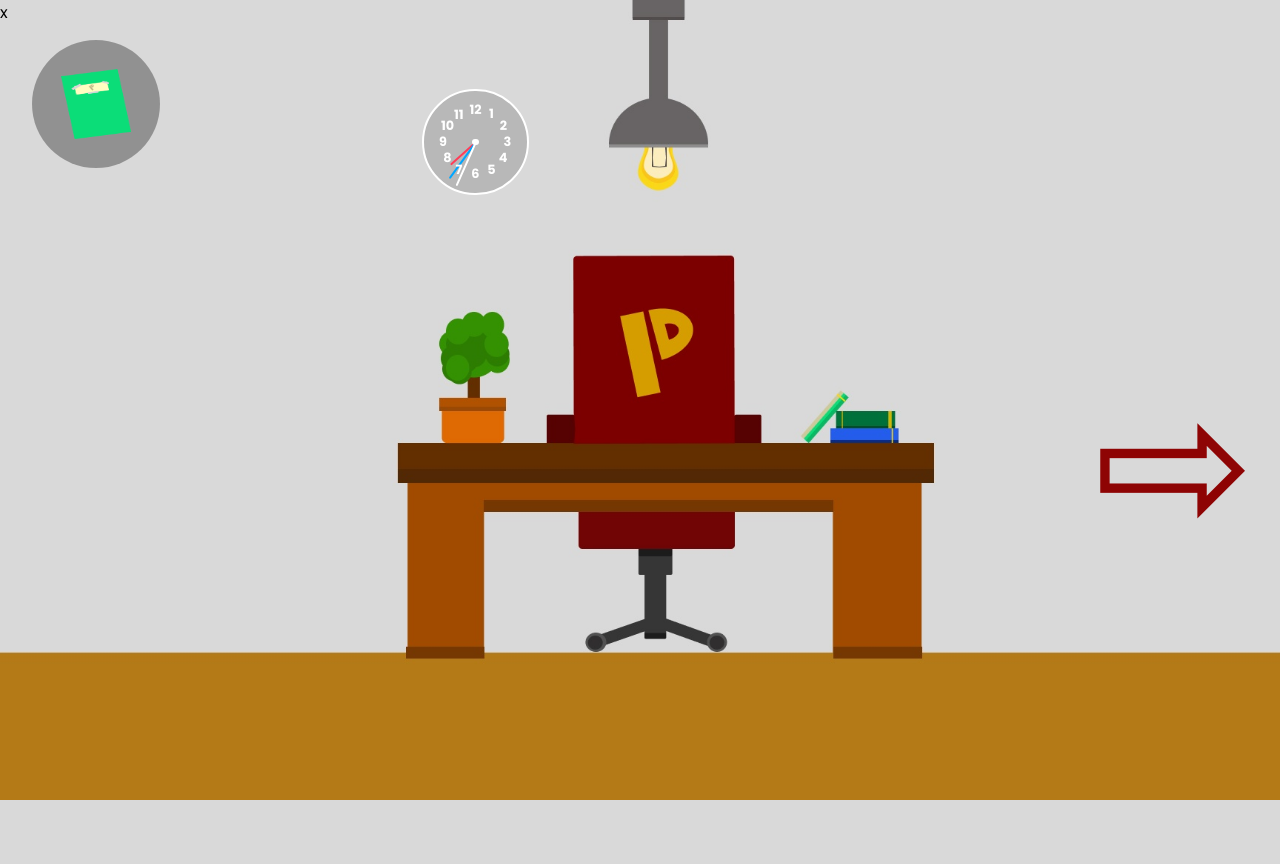
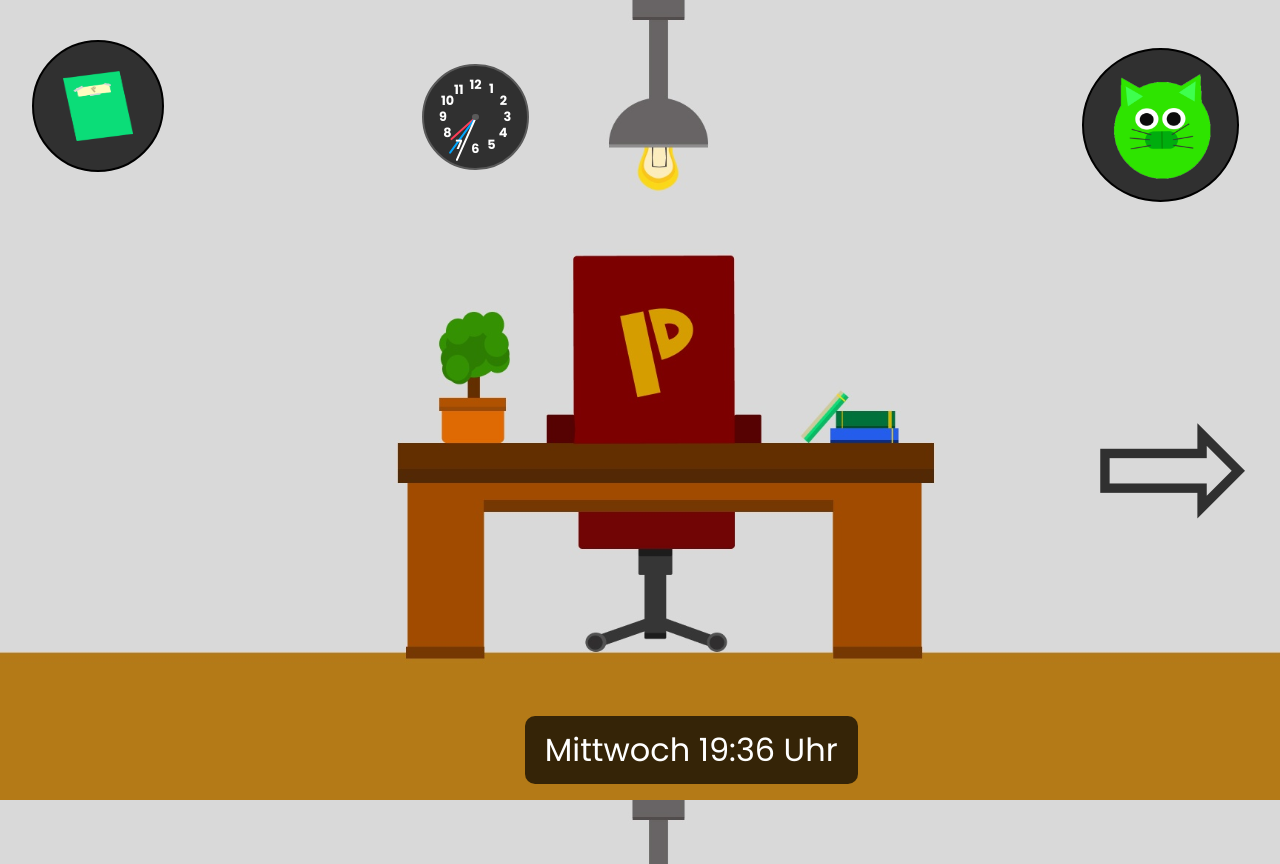
Before and after one commit to Daniel31507/Purrfect-Habits, a PHP site: page /project/html/Hauptseite.php in a window 1280 px wide. Before the commit the page ends 800 px from the top, so only its background shows below. Run offline with PHP 8.4, Linux system fonts and the light colour scheme.

Commit message:
Hauptseite funktionen erweitert | katzenstatuskopf, einheitliches styling

```diff
--- a/htdocs/project/Katzenanimationen/katzenköpfeAnimationen.html
+++ b/htdocs/project/Katzenanimationen/katzenköpfeAnimationen.html
@@ -225,9 +225,7 @@
 
     <div id="redAnim">
         <img id="redHead" src="./katzenStatusKöpfe/redHead.png" alt="">
-
         <div id="redStatusBarRight">brows</div>
-
         <div id="redStatusBarLeft">brows</div>
     </div>
 </body>
--- a/htdocs/project/css/auswahl.css
+++ b/htdocs/project/css/auswahl.css
@@ -108,14 +108,14 @@ input[type="radio"]:checked {
     position: absolute;
     right: 2%;
     top: 25%;
-    color: rgb(142, 4, 4);
+    color: #303030;
     font-size: 10rem;
     transition: transform 0.4s ease, color 0.4s ease;
 }
 
 #arrowButton:hover {
     cursor: pointer;
-    color: rgb(210, 15, 15);
+    color: rgb(0, 0, 0);
     transform: scale(1.2);
 }
 
--- a/htdocs/project/css/hauptseite.css
+++ b/htdocs/project/css/hauptseite.css
@@ -20,14 +20,14 @@ body {
     position: absolute;
     right: 2%;
     top: 40%;
-    color: rgb(142, 4, 4);
+    color: #303030;
     font-size: 12rem;
     transition: transform 0.4s ease, color 0.4s ease;
 }
 
 #arrowButton:hover {
     cursor: pointer;
-    color: rgb(210, 15, 15);
+    color: #000000;
     transform: scale(1.2);
 }
 
@@ -63,11 +63,15 @@ body {
     left: 2.5%;
     width: 10vw;
     aspect-ratio: 1;
-    background-color: rgba(0, 0, 0, 0.329);
+    background-color: #303030;
+    border-width: 0.2vw;
+    border-color: #000000;
+    border-style: solid;
     border-radius: 100%;
     display: flex;
     justify-content: center;
     align-items: center;
+    transition-duration: 0.4s;
 }
 
 #book::before {
@@ -88,6 +92,9 @@ body {
 
 #book:hover {
     animation: shake infinite 1s ease-in-out;
+    cursor: pointer;
+    scale: 1.1;
+    border-color: #ff6200;
 }
 
 
@@ -125,8 +132,8 @@ body {
     width: 8vw;
     aspect-ratio: 1;
     border-radius: 50%;
-    background-color: rgba(150, 150, 150, 0.49);
-    border: 2px solid rgb(255, 255, 255);
+    background-color: #303030;
+    border: 2px solid rgb(90, 90, 90);
     display: flex;
     justify-content: center;
     align-items: center;
@@ -137,7 +144,7 @@ body {
     transform: rotate(calc(30deg * var(--i)));
     inset: 5px;
     text-align: center;
-    color: #fff;
+    color: rgb(255, 255, 255);
 }
 
 .clock span b{
@@ -152,7 +159,7 @@ body {
     width: 0.5vw;
     aspect-ratio: 1;
     border-radius: 50%;
-    background-color: #fff;
+    background-color: rgb(90, 90, 90);
     z-index: 2;
 }
 
@@ -169,3 +176,188 @@ body {
     height: var(--h);
     border-radius: 8px;
 }
+
+#datum {
+    position: absolute;
+    bottom: 2%;
+    left: 41vw;
+    background: rgba(0, 0, 0, 0.7);
+    color: white;
+    padding: 10px 20px;
+    border-radius: 10px;
+    font-size: 2rem;
+}
+
+/* Statuskopf */
+
+#catHead{
+    background-color: #303030;
+    border-radius: 100%;
+    position: absolute;
+    left: 84.5vw;
+    top: 6vh;
+    border-width: 0.2vw;
+    border-color: #000000;
+    border-style: solid;
+}
+
+#catHead img{
+    height: auto;
+    width: 12vw;
+}
+
+ /* Statusköpfe */
+
+        /* Green Status Head */
+        #greenAnim{
+            position: absolute;
+            left: 10vw;
+            font-size: 100%;
+        }
+
+        #greenHead {
+            max-width: auto;
+            max-height: 20vh;
+        }
+
+        #wholeGreenMouth{
+            position: relative;
+            bottom: 7vh;
+
+        }
+
+        #greenMouth {
+            color: rgba(255, 255, 255, 0);
+            background-color: #f56464;
+            border-radius: 0px 0px 171px 171px;
+            -webkit-border-radius: 0px 0px 171px 171px;
+            -moz-border-radius: 0px 0px 171px 171px;
+            position: relative;
+            width: 1em;
+            animation: greenStatus 1.2s ease-in-out infinite;
+        }
+
+        #toungePiece {
+            color: rgba(255, 255, 255, 0);
+            background-color: #f56464;
+            height: 0.5em;
+            position: relative;
+            left: 84.5vw;
+            top: 7vh;
+            width: 1em;
+
+        }
+
+        @keyframes greenStatus {
+            0% {
+                transform: translateY(-0.3vh);
+            }
+
+            50% {
+                transform: translateY(0.2vh);
+            }
+
+            100% {
+                transform: translateY(-0.3vh);
+            }
+        }
+
+
+        /* Yellow Status Head */
+        #yellowAnim{
+            position: absolute;
+            left: 84.5vw;
+        }
+
+        #yellowStatusBar {
+            color: rgba(255, 255, 255, 0);
+            background-color: #E4D500;
+            position: absolute;
+            height: 6%;
+            width: 40%;
+            left: 30%;
+            top: 35%;
+            /* border: red 1px solid; */
+            /* left: 4vw;
+            bottom: 82.3vh; */
+            animation: yellowStatus 3s ease-in-out infinite;
+        }
+
+        @keyframes yellowStatus {
+            0% {
+                transform: translateY(0);
+            }
+            50% {
+                transform: translateY(50%);
+            }
+            100% {
+                transform: translateY(0);
+
+            }
+        }
+
+
+
+        /* Red Status Head */
+        #redAnim{
+            position: absolute;
+            left: 20vw;
+        }
+
+        #redHead {
+            max-width: auto;
+            max-height: 20vh;
+        }
+
+        #redStatusBarRight {
+            color: rgba(255, 255, 255, 0);
+            background-color: #E40000;
+            position: absolute;
+            top: 37%;
+            left: 47%;
+            width: 18%;
+            height: 7%;
+            animation: redStatusRight 2.5s ease-in-out infinite;
+            /* border: white 1px solid; */
+        }
+
+        #redStatusBarLeft {
+            color: rgba(255, 255, 255, 0);
+            background-color: #E40000;
+            position: absolute;
+            top: 37%;
+            left: 33%;
+            width: 18%;
+            height: 7%;
+            animation: redStatusLeft 2.5s ease-in-out infinite;
+            /* border: white 1px solid; */
+
+        }
+
+        @keyframes redStatusRight {
+            0% {
+                transform: rotate(0deg);
+            }
+
+            50% {
+                transform: rotate(-15deg);
+            }
+
+            100% {
+                transform: rotate(0deg);
+            }
+        }
+
+        @keyframes redStatusLeft {
+            0% {
+                transform: rotate(0deg);
+            }
+
+            50% {
+                transform: rotate(15deg);
+            }
+
+            100% {
+                transform: rotate(0deg);
+            }
+        }
--- a/htdocs/project/css/tipps.css
+++ b/htdocs/project/css/tipps.css
@@ -44,14 +44,14 @@ body {
     position: absolute;
     left: 2%;
     top: 40%;
-    color: rgb(142, 4, 4);
+    color: #303030;
     font-size: 12rem;
     transition: transform 0.4s ease, color 0.4s ease;
 }
 
 #arrowButton:hover {
     cursor: pointer;
-    color: rgb(210, 15, 15);
+    color: rgb(0, 0, 0);
     transform: scale(1.2);
 }
 
--- a/htdocs/project/html/Hauptseite.php
+++ b/htdocs/project/html/Hauptseite.php
@@ -2,7 +2,7 @@
 <html lang="en">
 
 <head>
-    <meta charset="UTF-8">x
+    <meta charset="UTF-8">
     <meta name="viewport" content="width=device-width, initial-scale=1.0">
     <title>Hauptseite | Purrfect Habits</title>
     <?php
@@ -12,6 +12,8 @@
 </head>
 
 <body>
+
+    <div id="catHead"><img src="../img/katzenStatusKöpfe/greenHead.png"></div>
 
 
     <div id="book" onclick="relocateToPage()">
@@ -46,6 +48,8 @@
     </div>
 
     <div id="arrowButton" onclick="arrowButton()">&#8680</div>
+
+    <div id="datum"></div>
 </body>
 
 </html>
--- a/htdocs/project/js/hauptseite.js
+++ b/htdocs/project/js/hauptseite.js
@@ -1,4 +1,4 @@
-function arrowButton(){
+function arrowButton() {
     window.location.href = "../html/Tipps&Tricks.php";
 }
 
@@ -11,16 +11,16 @@ let hr = document.getElementById('hour');
 let min = document.getElementById('min');
 let sec = document.getElementById('sec');
 
-function displayTime(){
+function displayTime() {
     let date = new Date();
 
     let hh = date.getHours();
     let mm = date.getMinutes();
     let ss = date.getSeconds();
 
-    let hRotation = 30*hh + mm/2;
-    let mRotation = 6*mm;
-    let sRotation = 6*ss;
+    let hRotation = 30 * hh + mm / 2;
+    let mRotation = 6 * mm;
+    let sRotation = 6 * ss;
 
     hr.style.transform = `rotate(${hRotation}deg)`;
     min.style.transform = `rotate(${mRotation}deg)`;
@@ -29,3 +29,77 @@ function displayTime(){
 }
 
 setInterval(displayTime, 1000);
+
+statusHead();
+
+function statusHead() {
+    let healthbar = 8;
+
+    //wenn letzter eintrag >= 24h her --> dann -1 leben auf der Healthbar
+    healthbar--;
+
+    // if (healthbar >= 5) {
+    //     document.getElementById('catHead').innerHTML = '';
+    //     document.getElementById('catHead').innerHTML = `
+    //     <div id="greenAnim">
+    //       <img id="greenHead" src="../img/katzenStatusKöpfe/greenHead.png">
+    //       <div id="wholeGreenMouth">
+    //         <div id="greenMouth">....</div>
+    //         <div id="toungePiece">....</div>
+    //       </div>
+    //     </div>
+    //   `;
+    // } else if (healthbar < 5 && healthbar >= 3) {
+    //     document.getElementById('catHead').innerHTML = '';
+    //     document.getElementById('catHead').innerHTML = `
+    //     <div id="yellowAnim">
+    //     <img id="yellowHead" src="../img/katzenStatusKöpfe/yellowHead.png" alt="">
+    //     <div id="yellowStatusBar">placeHolder</div>
+    //     </div>`;
+    // } else if (healthbar <= 2) {
+    //     document.getElementById('catHead').innerHTML = '';
+    //     document.getElementById('catHead').innerHTML = `
+    //     <div id="redAnim">
+    //     <img id="redHead" src="../img/katzenStatusKöpfe/redHead.png" alt="">
+    //     <div id="redStatusBarRight">brows</div>
+    //     <div id="redStatusBarLeft">brows</div>
+    //     </div>`;
+    // }
+
+    if (healthbar >= 5) {
+        document.getElementById('catHead').innerHTML = '';
+        document.getElementById('catHead').innerHTML = `<img id="greenHead" src="../img/katzenStatusKöpfe/greenHead.png">`;
+    } else if (healthbar < 5 && healthbar >= 3) {
+        document.getElementById('catHead').innerHTML = '';
+        document.getElementById('catHead').innerHTML = `<img id="yellowHead" src="../img/katzenStatusKöpfe/yellowHead.png">`;
+    } else if (healthbar <= 2) {
+        document.getElementById('catHead').innerHTML = '';
+        document.getElementById('catHead').innerHTML = `<img id="redHead" src="../img/katzenStatusKöpfe/redHead.png">`;
+    }
+}
+
+function getCurrentTimeAndDay() {
+    const now = new Date();
+
+    const hours = now.getHours().toString().padStart(2, '0');
+    const minutes = now.getMinutes().toString().padStart(2, '0');
+
+    const weekdays = ["Sonntag", "Montag", "Dienstag", "Mittwoch", "Donnerstag", "Freitag", "Samstag"];
+    const weekday = weekdays[now.getDay()];
+
+    return `${weekday} ${hours}:${minutes} Uhr`;
+}
+
+let lastTime = '';
+
+function updateTime() {
+    const currentTime = getCurrentTimeAndDay();
+
+    if (currentTime !== lastTime) {
+        document.getElementById('datum').innerHTML = currentTime;
+        lastTime = currentTime;
+    }
+
+    requestAnimationFrame(updateTime);
+}
+updateTime();
```
